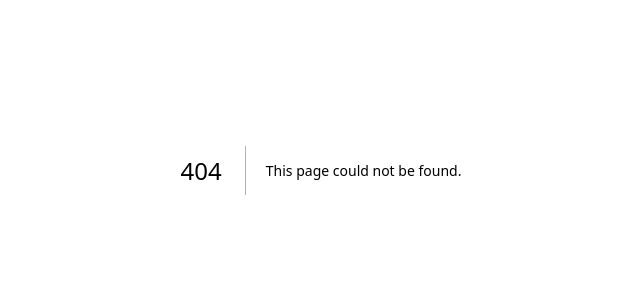
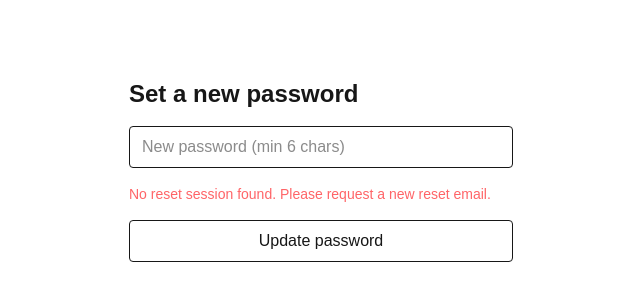
Before and after one commit to tiagovilela14/ducki-web, a Next.js app: page /reset-password in a window 1280 px wide. Before the commit this address had no page. Shown: the part 230-530 px from the top of the page, without its empty margins (319-959 px from the left). Built offline with nearby package versions, Linux system fonts and the light colour scheme; no server answers.

Commit message:
feat: add reset password page

```diff
--- /dev/null
+++ b/src/app/reset-password/page.tsx
@@ -0,0 +1,68 @@
+'use client';
+
+import { useEffect, useState } from 'react';
+import { supabase } from '@/lib/supabaseClient';
+import { useRouter } from 'next/navigation';
+
+export default function ResetPasswordPage() {
+  const router = useRouter();
+  const [password, setPassword] = useState('');
+  const [status, setStatus] = useState<'idle' | 'ok' | 'error'>('idle');
+  const [message, setMessage] = useState<string>('');
+
+  useEffect(() => {
+    // When the user clicks the email link, Supabase stores a recovery session in the browser.
+    supabase.auth.getSession().then(({ data }) => {
+      if (!data.session) {
+        setStatus('error');
+        setMessage('No reset session found. Please request a new reset email.');
+      }
+    });
+  }, []);
+
+  const updatePassword = async (e: React.FormEvent) => {
+    e.preventDefault();
+    setStatus('idle');
+    setMessage('');
+
+    const { error } = await supabase.auth.updateUser({ password });
+
+    if (error) {
+      setStatus('error');
+      setMessage(error.message);
+      return;
+    }
+
+    setStatus('ok');
+    setMessage('Password updated ✅ Redirecting to login...');
+    setTimeout(() => router.push('/login'), 1200);
+  };
+
+  return (
+    <main className="min-h-screen flex items-center justify-center p-6">
+      <form onSubmit={updatePassword} className="w-full max-w-sm space-y-4">
+        <h1 className="text-2xl font-semibold">Set a new password</h1>
+
+        <input
+          className="w-full border rounded px-3 py-2 bg-transparent"
+          type="password"
+          placeholder="New password (min 6 chars)"
+          value={password}
+          onChange={(e) => setPassword(e.target.value)}
+          minLength={6}
+          required
+        />
+
+        {message && (
+          <p className={`text-sm ${status === 'error' ? 'text-red-400' : 'text-green-400'}`}>
+            {message}
+          </p>
+        )}
+
+        <button className="w-full border rounded px-3 py-2" type="submit">
+          Update password
+        </button>
+      </form>
+    </main>
+  );
+}
```
